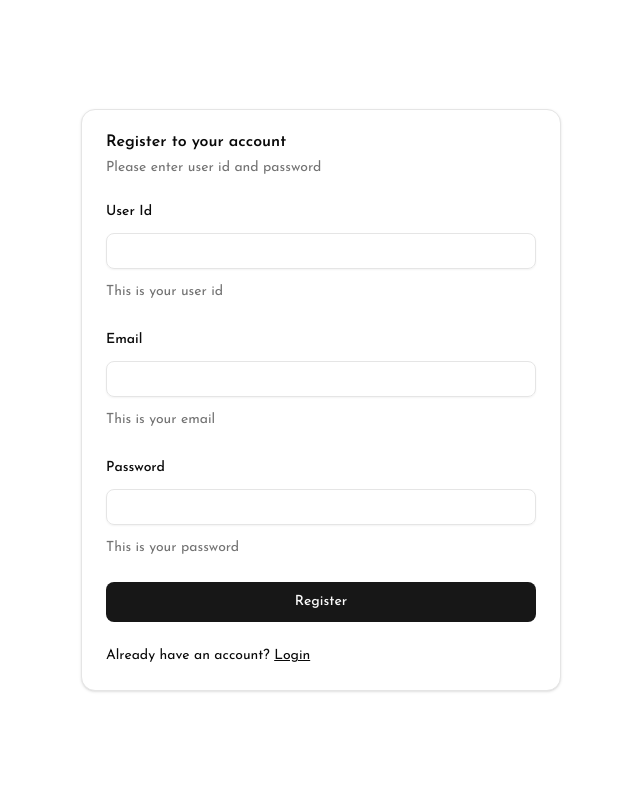
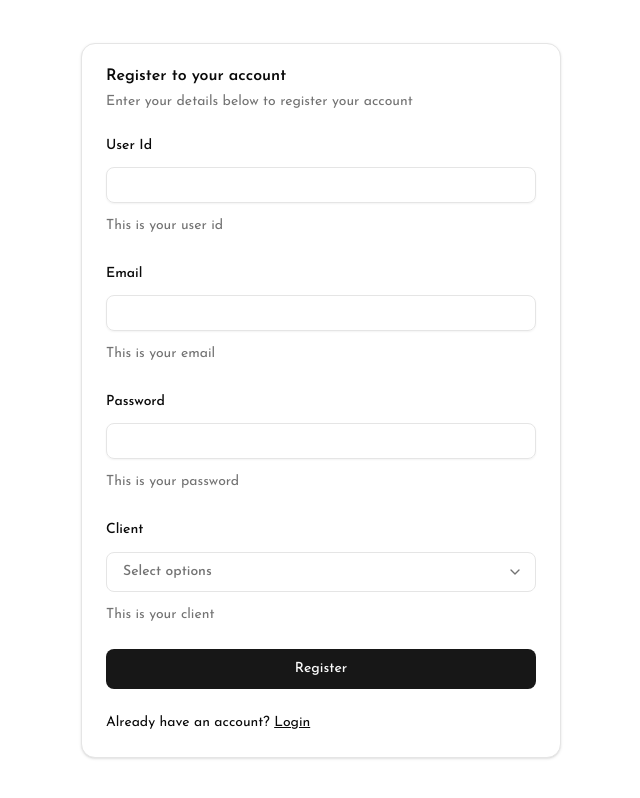
Before and after one commit to krutagna31/proven-ai-caliber, a Next.js app: page /register in a window 1280 px wide. Shown: the whole page, without its empty margins (319-959 px from the left). Built offline with nearby package versions, Linux system fonts and the light colour scheme.

Commit message:
feat(pages): add register page
Allows users to register to the application.

```diff
--- a/app/(auth)/register/page.tsx
+++ b/app/(auth)/register/page.tsx
@@ -1,6 +1,9 @@
 "use client";
 
-import { CustomController } from "@/components/custom-controller";
+import Link from "next/link";
+import { useForm } from "react-hook-form";
+import * as z from "zod";
+import { zodResolver } from "@hookform/resolvers/zod";
 import { SectionContainer, ViewContainer } from "@/components/layouts";
 import {
   Button,
@@ -11,11 +14,9 @@ import {
   CardTitle,
   FieldGroup,
 } from "@/components/ui";
-import { FormInput } from "@/types";
-import { zodResolver } from "@hookform/resolvers/zod";
-import Link from "next/link";
-import { useForm } from "react-hook-form";
-import * as z from "zod";
+import { CustomController } from "@/components/custom-controller";
+import { clients } from "@/content/shared";
+import type { FormInput } from "@/types";
 
 const formSchema = z.object({
   userId: z.string().refine((val) => val.trim().length > 0, {
@@ -25,6 +26,9 @@ const formSchema = z.object({
   password: z.string().refine((val) => val.trim().length > 0, {
     message: "Password is required",
   }),
+  client: z
+    .array(z.enum(clients.map((client) => client.value)))
+    .min(1, { message: "Client is required" }),
 });
 
 const formInputs: FormInput<keyof z.infer<typeof formSchema>>[] = [
@@ -52,6 +56,15 @@ const formInputs: FormInput<keyof z.infer<typeof formSchema>>[] = [
     placeholder: "",
     description: "This is your password",
   },
+  {
+    id: "form-register-client",
+    name: "client",
+    label: "Client",
+    type: "multi-select",
+    placeholder: "Select client",
+    description: "This is your client",
+    options: clients,
+  },
 ];
 
 export default function RegisterPage() {
@@ -59,12 +72,19 @@ export default function RegisterPage() {
     resolver: zodResolver(formSchema),
     defaultValues: {
       userId: "",
+      email: "",
       password: "",
+      client: [],
     },
   });
 
-  const onSubmit = ({ userId, password }: z.infer<typeof formSchema>): void => {
-    console.log(userId, password);
+  const onSubmit = ({
+    userId,
+    email,
+    password,
+    client,
+  }: z.infer<typeof formSchema>): void => {
+    console.log(userId, email, password, client);
   };
 
   return (
@@ -73,7 +93,9 @@ export default function RegisterPage() {
         <Card>
           <CardHeader>
             <CardTitle>Register to your account</CardTitle>
-            <CardDescription>Please enter user id and password</CardDescription>
+            <CardDescription>
+              Enter your details below to register your account
+            </CardDescription>
           </CardHeader>
           <CardContent className="space-y-6">
             <form
--- a/components/ui/multi-select.tsx
+++ b/components/ui/multi-select.tsx
@@ -316,7 +316,6 @@ export const MultiSelect = React.forwardRef<MultiSelectRef, MultiSelectProps>(
 			animationConfig,
 			maxCount = 3,
 			modalPopover = false,
-			asChild = false,
 			className,
 			hideSelectAll = false,
 			searchable = true,
```
